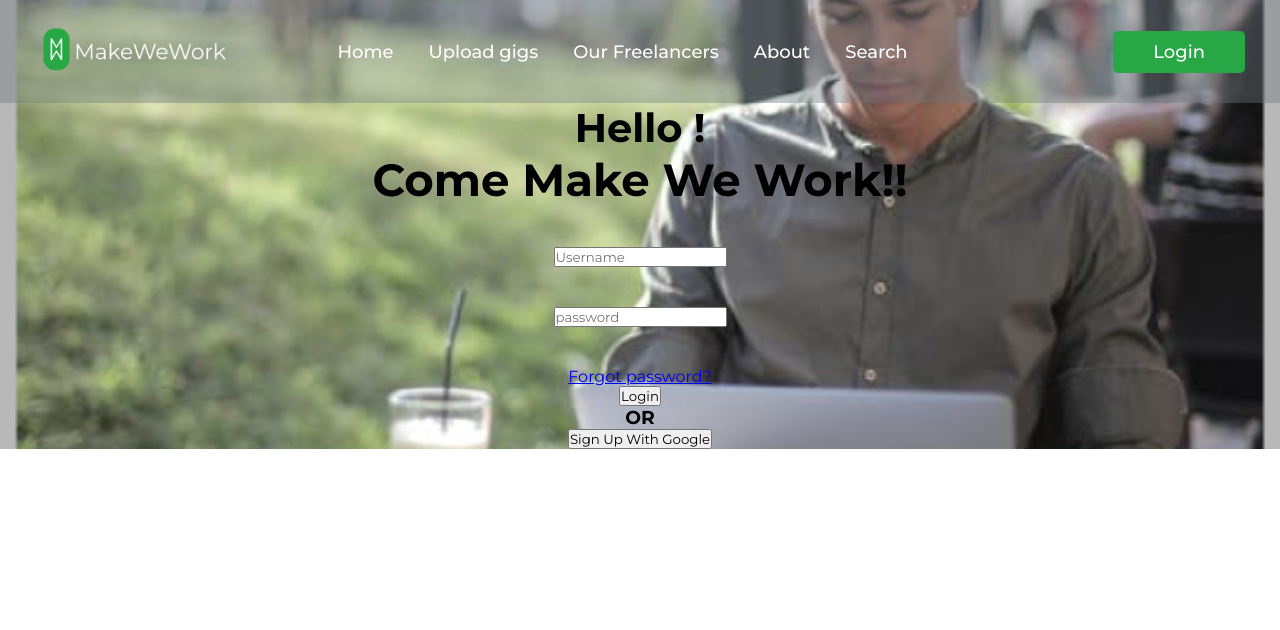
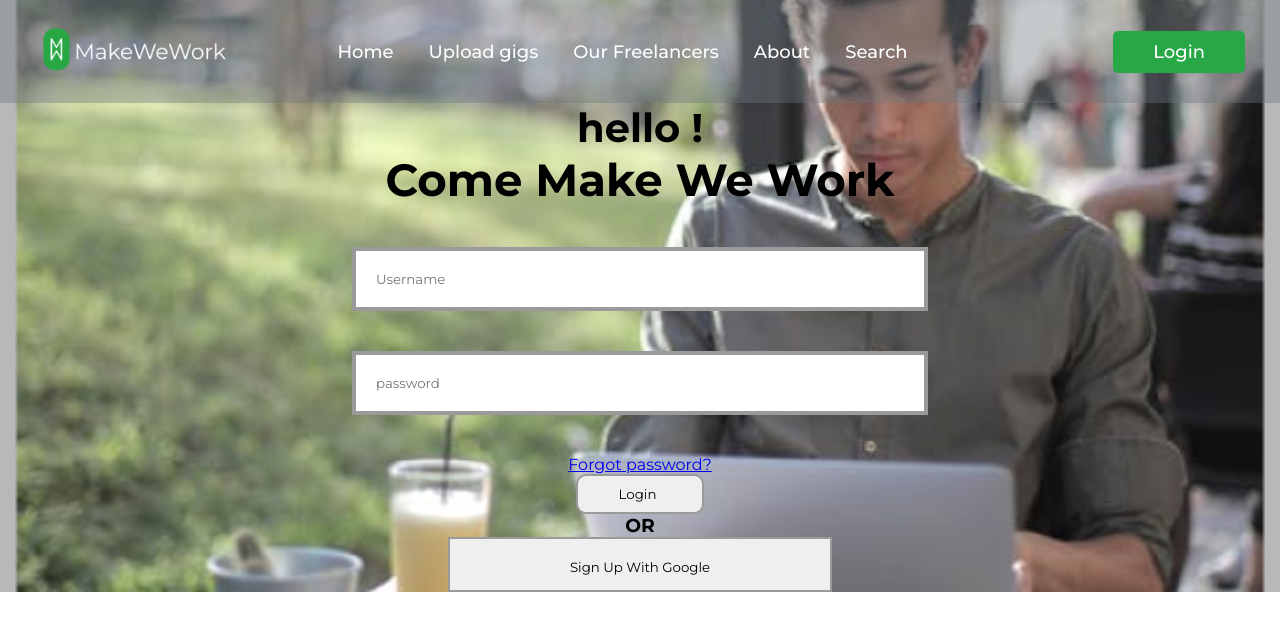
Before and after one commit to MakeWework/MakeWework, a React (Vite) app: page /login in a window 1280 px wide. Shown: the top 630 px of the page. Built offline with nearby package versions, Linux system fonts and the light colour scheme.

Commit message:
login update

```diff
--- a/src/App.css
+++ b/src/App.css
@@ -256,6 +256,8 @@ hr {
 }
 .wrapper h1{
   font-size: 40px;
+  text-transform: lowercase;
+  text-decoration: solid;
 }
 .wrapper h2{
   font-size: 45px;
@@ -265,6 +267,26 @@ hr {
   width: 100%;
   margin: 40px 0;
   width: 100%;
+}
+.input-box input{
+  width: 45%;
+  height: 50%;
+  border: 4px solid rgb(155, 154, 154);
+  padding: 20px 35px 20px 20px;
+}
+.signup{
+  width: 30%;
+  height: 50%;
+  border: 2px solid rgb(155, 154, 154);
+  padding: 20px 20px 15px 20px;
+}
+.login{
+  width: 10%;
+  height: 20%;
+  border: 2px solid rgb(155, 154, 154);
+  border-radius: 10px ;
+  padding: 10px 20px 10px 15px;
+
 }
 
 @media screen and (max-width: 1440px) {
--- a/src/pages/Login.jsx
+++ b/src/pages/Login.jsx
@@ -8,7 +8,7 @@ function Login() {
       <Navbar />
       <form action="">
         <h1>Hello !</h1>
-        <h2>Come Make We Work!!</h2>
+        <h2>Come Make We Work</h2>
         <div className="input-box">
           <input type="text" placeholder="Username" required />
         </div>
```
